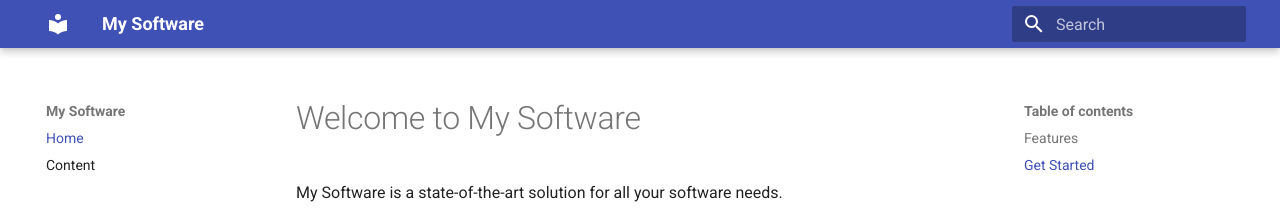
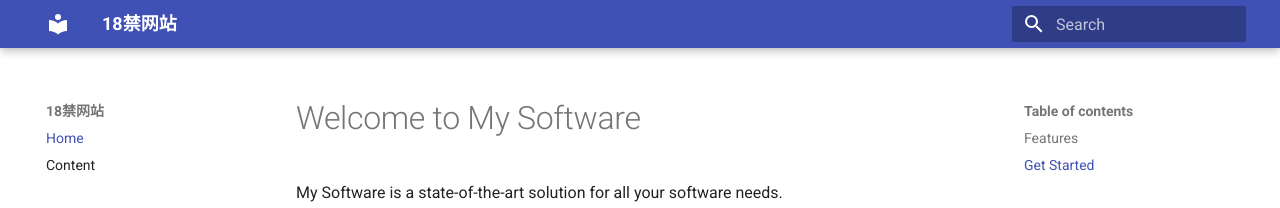
Before and after one commit to jmcoms/555, an MkDocs documentation site: the page built from docs/index.md, in a window 1280 px wide. Shown: the top 208 px of the page. Built offline with MkDocs 1.6.1 and Material for MkDocs 9.7.7, drawn with Linux system fonts in a browser that asks for light colours.

Commit message:
Update mkdocs.yml

```diff
--- a/mkdocs.yml
+++ b/mkdocs.yml
@@ -1,4 +1,4 @@
-site_name: My Software
+site_name: 18禁网站
 theme:
   name: material
 nav:
```
